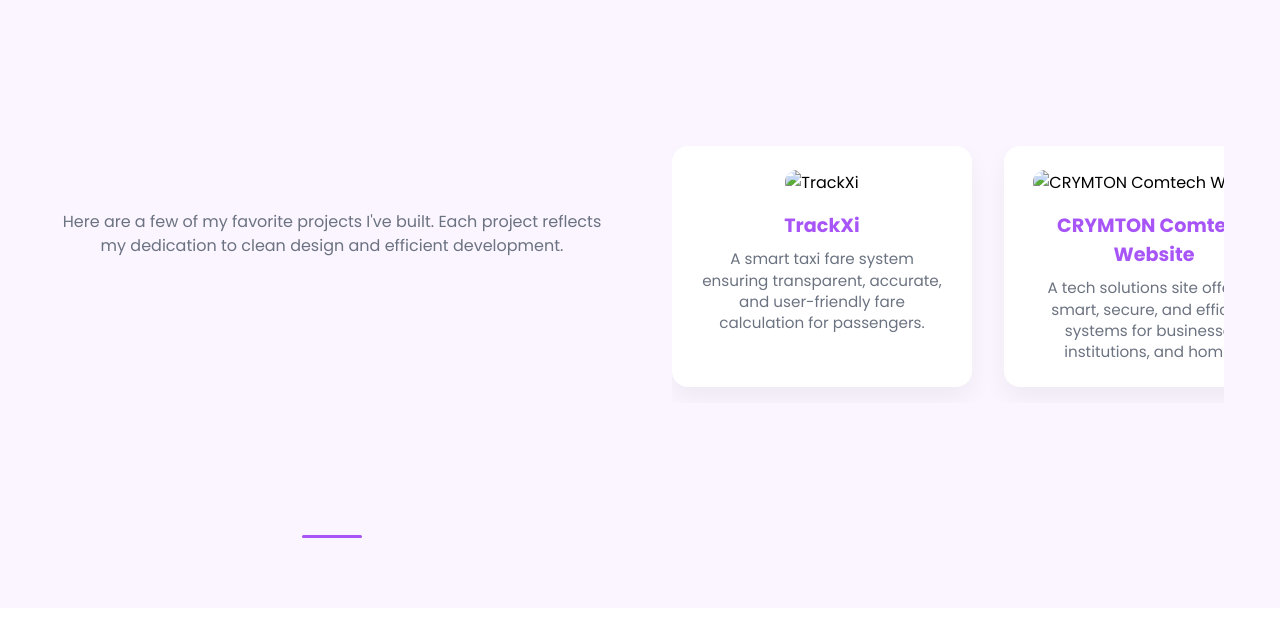
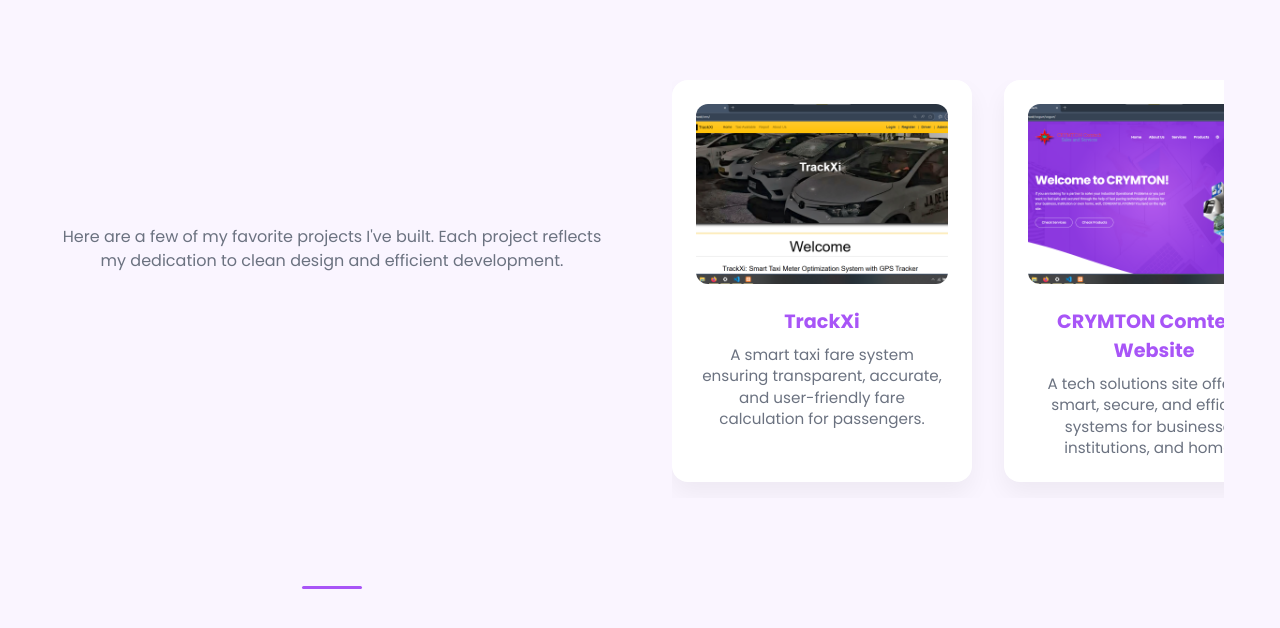
Before and after one commit to Rcel303/portfolio, a plain HTML site: page portfolio.html in a window 1280 px wide. Shown: the part 192-820 px from the top of the page. Drawn offline with nearby package versions, Linux system fonts and the light colour scheme.

Commit message:
Update portfolio.html

```diff
--- a/portfolio.html
+++ b/portfolio.html
@@ -169,19 +169,19 @@
 
         <div class="portfolio__grid">
           <div class="portfolio__item">
-            <img src="assets/trackxi.png" alt="TrackXi" onclick="openModal(this)" />
+            <img src="trackxi.png" alt="TrackXi" onclick="openModal(this)" />
             <h3>TrackXi</h3>
             <p>A smart taxi fare system ensuring transparent, accurate, and user-friendly fare calculation for passengers.</p>
           </div>
 
           <div class="portfolio__item">
-            <img src="assets/crymton.png" alt="CRYMTON Comtech Website" onclick="openModal(this)" />
+            <img src="crymton.png" alt="CRYMTON Comtech Website" onclick="openModal(this)" />
             <h3>CRYMTON Comtech Website</h3>
             <p>A tech solutions site offering smart, secure, and efficient systems for businesses, institutions, and homes.</p>
           </div>
 
           <div class="portfolio__item">
-            <img src="assets/qr.png" alt="QR Attendance System" onclick="openModal(this)" />
+            <img src="qr.png" alt="QR Attendance System" onclick="openModal(this)" />
             <h3>QR Attendance System</h3>
             <p>A web-based solution using QR scanning to automate attendance tracking in real-time.</p>
           </div>
```
